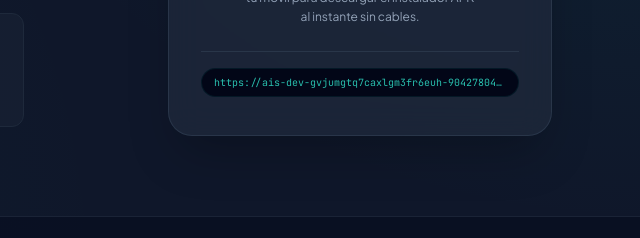
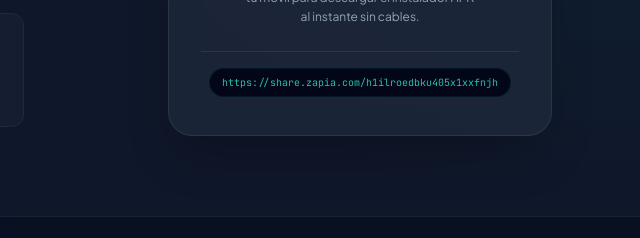
Before and after one commit to joanakar3dmoon/Lanzarus-, a plain HTML site: page index.html in a window 1280 px wide. Shown: the part 534-772 px from the top of the page, 640-1280 px from the left. Drawn offline with nearby package versions, Linux system fonts and the light colour scheme.

Commit message:
Fix: actualizar enlace APK a descarga permanente y QR a página web

```diff
--- a/index.html
+++ b/index.html
@@ -51,7 +51,7 @@
 
             <div class="flex flex-col sm:flex-row items-center justify-center lg:justify-start gap-4 pt-4">
                 <!-- Fallback to absolute production/shared URLs injected during setup -->
-                <a href="https://ais-dev-gvjumgtq7caxlgm3fr6euh-904278042157.europe-west2.run.app/download" target="_blank" class="w-full sm:w-auto bg-gradient-to-r from-teal-500 to-emerald-500 hover:from-teal-600 hover:to-emerald-600 text-slate-950 font-bold px-8 py-4 rounded-2xl shadow-xl shadow-teal-500/10 transition-all duration-300 transform hover:-translate-y-0.5 flex items-center justify-center space-x-3">
+                <a href="https://share.zapia.com/h1ilroedbku405x1xxfnjh" target="_blank" class="w-full sm:w-auto bg-gradient-to-r from-teal-500 to-emerald-500 hover:from-teal-600 hover:to-emerald-600 text-slate-950 font-bold px-8 py-4 rounded-2xl shadow-xl shadow-teal-500/10 transition-all duration-300 transform hover:-translate-y-0.5 flex items-center justify-center space-x-3">
                     <svg class="w-6 h-6" fill="none" stroke="currentColor" viewBox="0 0 24 24" xmlns="http://www.w3.org/2000/svg">
                         <path stroke-linecap="round" stroke-linejoin="round" stroke-width="2.5" d="M4 16v1a3 3 0 003 3h10a3 3 0 003-3v-1m-4-4l-4 4m0 0l-4-4m4 4V4"></path>
                     </svg>
@@ -89,7 +89,7 @@
                 <div class="absolute -right-12 -top-12 w-24 h-24 bg-teal-500/10 rounded-full blur-2xl"></div>
 
                 <div class="bg-white p-4 rounded-2xl shadow-inner mb-6 relative group">
-                    <img id="qrcode" src="https://api.qrserver.com/v1/create-qr-code/?size=300x300&data=https%3A%2F%2Fais-dev-gvjumgtq7caxlgm3fr6euh-904278042157.europe-west2.run.app%2Fdownload&color=0d9488&bgcolor=ffffff&qzone=2" alt="Código QR Lanzarus" class="w-56 h-56 transition-transform duration-300 group-hover:scale-[1.02]">
+                    <img id="qrcode" src="https://api.qrserver.com/v1/create-qr-code/?size=300x300&data=https%3A%2F%2Fshare.zapia.com%2Fh1ilroedbku405x1xxfnjh&color=0d9488&bgcolor=ffffff&qzone=2" alt="Código QR Lanzarus" class="w-56 h-56 transition-transform duration-300 group-hover:scale-[1.02]">
                     <div class="absolute inset-0 bg-teal-500/5 mix-blend-multiply rounded-2xl pointer-events-none"></div>
                 </div>
 
@@ -102,7 +102,7 @@
 
                 <div class="mt-6 pt-4 border-t border-slate-700/60 w-full text-center">
                     <span id="downloadUrlText" class="mono text-[10px] bg-slate-950 px-3 py-1.5 rounded-full text-teal-400/90 border border-teal-500/10 inline-block truncate max-w-full">
-                        https://ais-dev-gvjumgtq7caxlgm3fr6euh-904278042157.europe-west2.run.app/download
+                        https://share.zapia.com/h1ilroedbku405x1xxfnjh
                     </span>
                 </div>
             </div>
@@ -121,18 +121,14 @@
     </footer>
 
     <script>
-        // Update URL dynamically if loaded in browser
+        // Use permanent download link
+        const DOWNLOAD_URL = 'https://share.zapia.com/h1ilroedbku405x1xxfnjh';
+        document.getElementById('downloadUrlText').innerText = DOWNLOAD_URL;
+        // Try to update QR with the actual page URL for convenience
         try {
-            const currentHost = window.location.host;
-            if (currentHost && currentHost.includes('.')) {
-                const protocol = window.location.protocol;
-                const dynamicDownloadUrl = protocol + '//' + currentHost + '/download';
-                document.getElementById('downloadUrlText').innerText = dynamicDownloadUrl;
-                document.getElementById('qrcode').src = 'https://api.qrserver.com/v1/create-qr-code/?size=300x300&data=' + encodeURIComponent(dynamicDownloadUrl) + '&color=0d9488&bgcolor=ffffff&qzone=2';
-            }
-        } catch (e) {
-            console.log('Using pre-defined URL', e);
-        }
+            const pageUrl = window.location.href;
+            document.getElementById('qrcode').src = 'https://api.qrserver.com/v1/create-qr-code/?size=300x300&data=' + encodeURIComponent(pageUrl) + '&color=0d9488&bgcolor=ffffff&qzone=2';
+        } catch (e) {}
     </script>
 
 </body>
```
